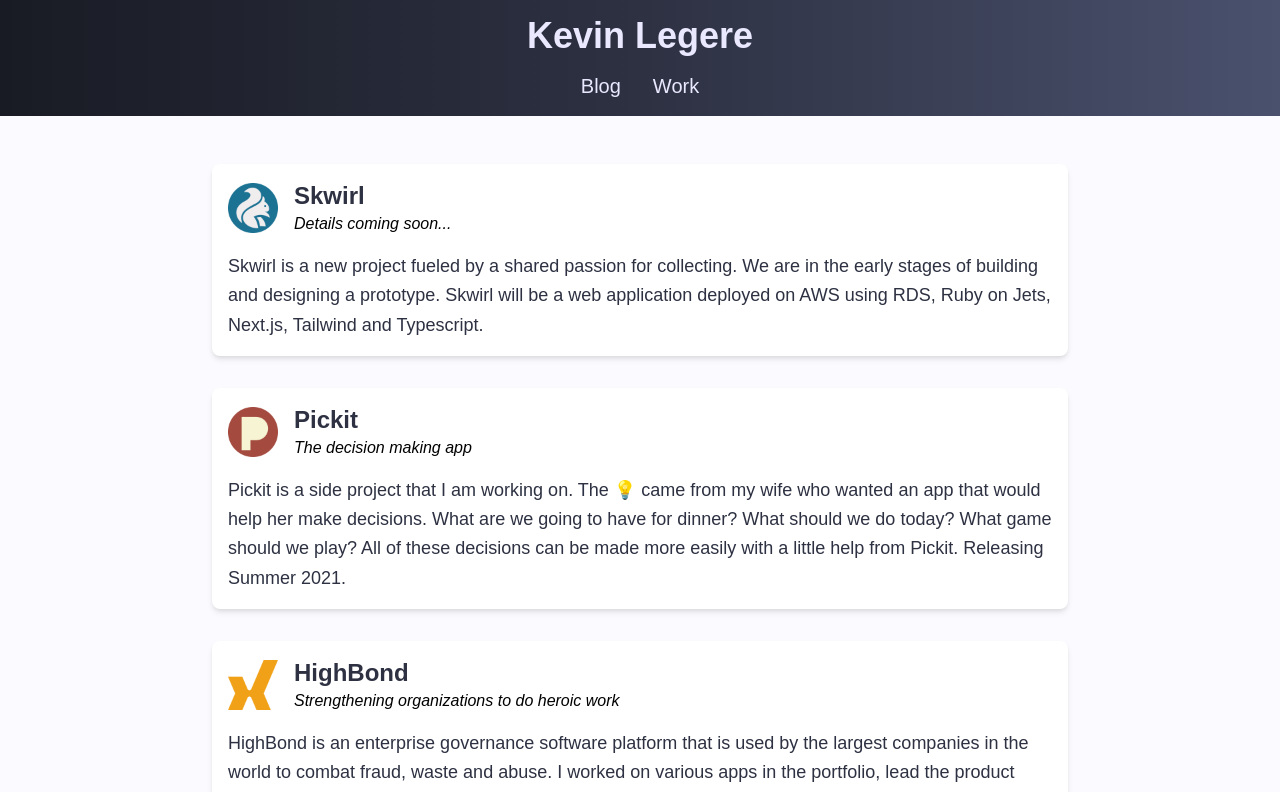
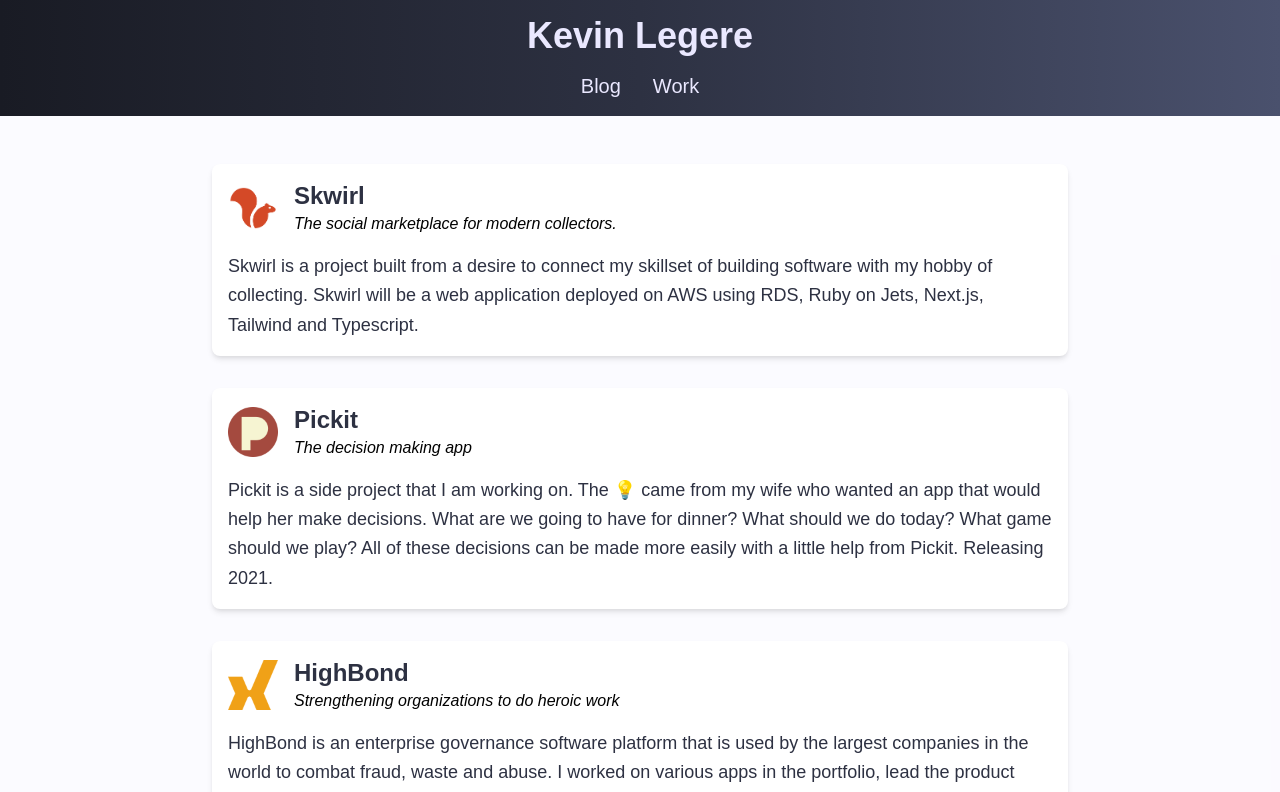
Before and after one commit to kleverrobot/blog, a Next.js app: page /work in a window 1280 px wide. Shown: the top 792 px of the page. Built offline with nearby package versions, Linux system fonts and the light colour scheme; what @tailwindcss/typography would draw is missing.

Commit message:
Update skwirl

```diff
--- a/public/data/products.ts
+++ b/public/data/products.ts
@@ -2,16 +2,16 @@
   {
     title: "Skwirl",
     logo: "/favicon/skwirl-logo.png",
-    tagline: "Details coming soon...",
+    tagline: "The social marketplace for modern collectors.",
     excerpt:
-      "Skwirl is a new project fueled by a shared passion for collecting. We are in the early stages of building and designing a prototype. Skwirl will be a web application deployed on AWS using RDS, Ruby on Jets, Next.js, Tailwind and Typescript.",
+      "Skwirl is a project built from a desire to connect my skillset of building software with my hobby of collecting. Skwirl will be a web application deployed on AWS using RDS, Ruby on Jets, Next.js, Tailwind and Typescript.",
   },
   {
     title: "Pickit",
     logo: "/favicon/pickit-logo.png",
     tagline: "The decision making app",
     excerpt:
-      "Pickit is a side project that I am working on. The 💡 came from my wife who wanted an app that would help her make decisions. What are we going to have for dinner? What should we do today? What game should we play? All of these decisions can be made more easily with a little help from Pickit. Releasing Summer 2021.",
+      "Pickit is a side project that I am working on. The 💡 came from my wife who wanted an app that would help her make decisions. What are we going to have for dinner? What should we do today? What game should we play? All of these decisions can be made more easily with a little help from Pickit. Releasing 2021.",
   },
   {
     title: "HighBond",
```
Also changed, not shown: public/favicon/skwirl-logo.png.
